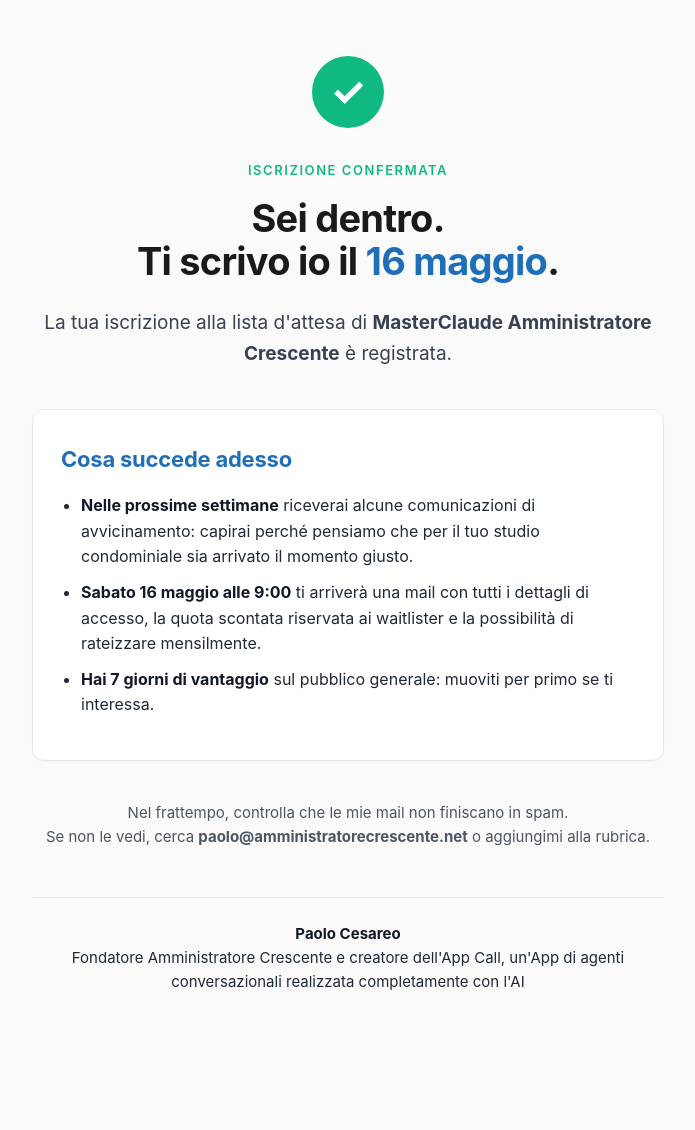
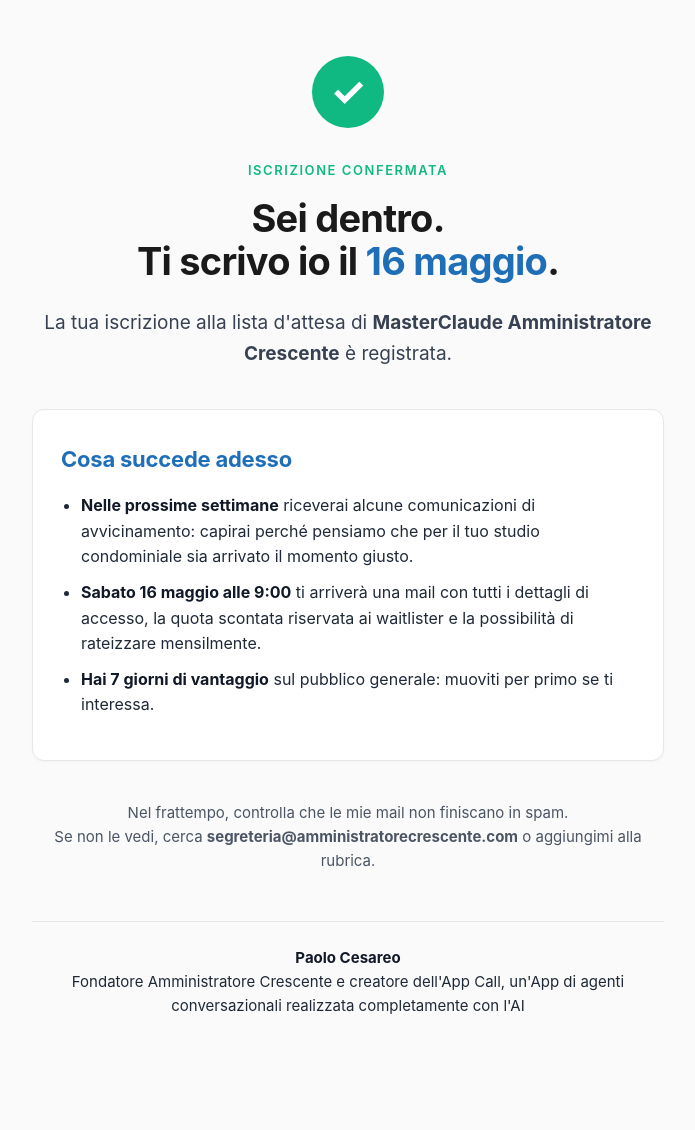
Before and after one commit to Paolocesareo/amministratorecrescente-sito-istituzionale, a Jekyll site: the page built from masterclaude-grazie.html, in a window 1280 px wide. Shown: the whole page, without its empty margins (292-987 px from the left). Built offline with Jekyll 4.4.1, drawn with Linux system fonts in a browser that asks for light colours; before the commit the page ends 1106 px from its top, so only the background shows below that.

Commit message:
Update grazie page: email segreteria@amministratorecrescente.com

```diff
--- a/masterclaude-grazie.html
+++ b/masterclaude-grazie.html
@@ -128,7 +128,7 @@
 
   <p style="text-align:center;color:#4b5563;font-size:15px;">
     Nel frattempo, controlla che le mie mail non finiscano in spam.<br>
-    Se non le vedi, cerca <strong>paolo@amministratorecrescente.net</strong> o aggiungimi alla rubrica.
+    Se non le vedi, cerca <strong>segreteria@amministratorecrescente.com</strong> o aggiungimi alla rubrica.
   </p>
 
   <div class="sig">
```
